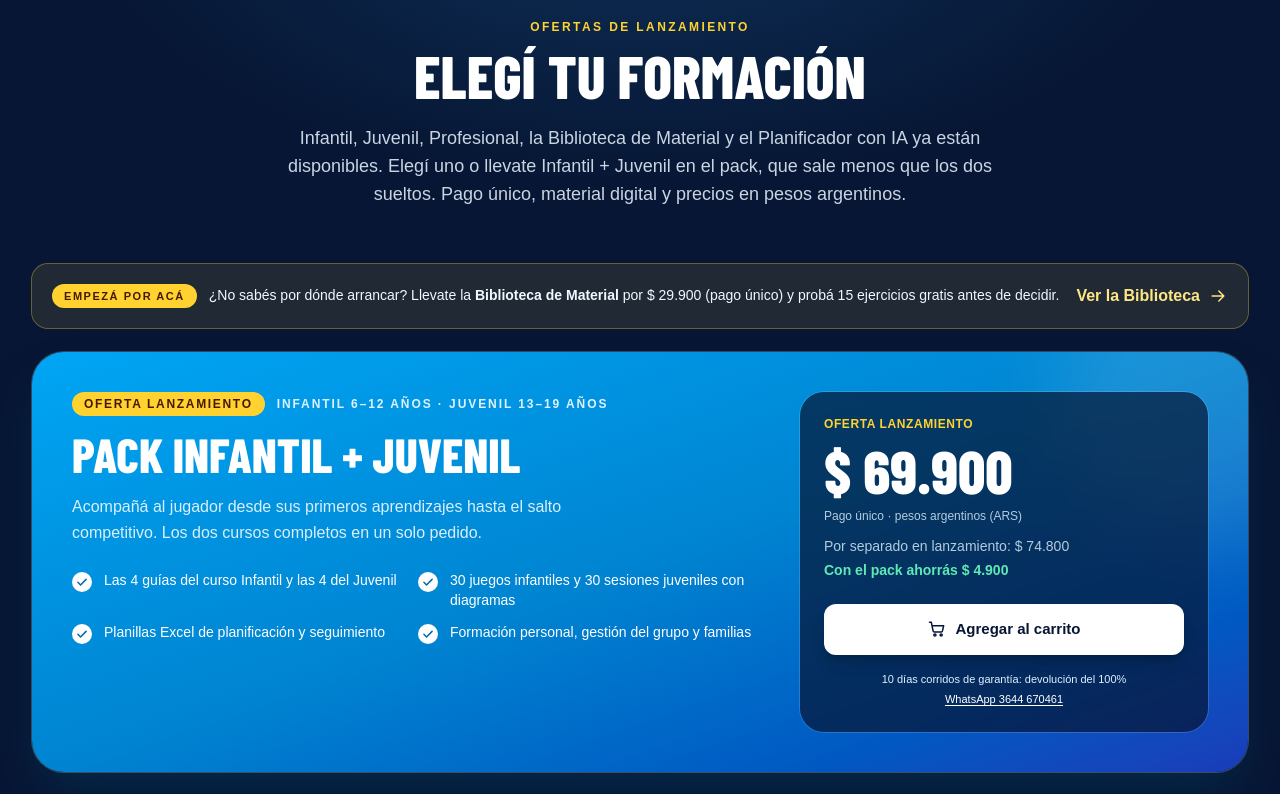
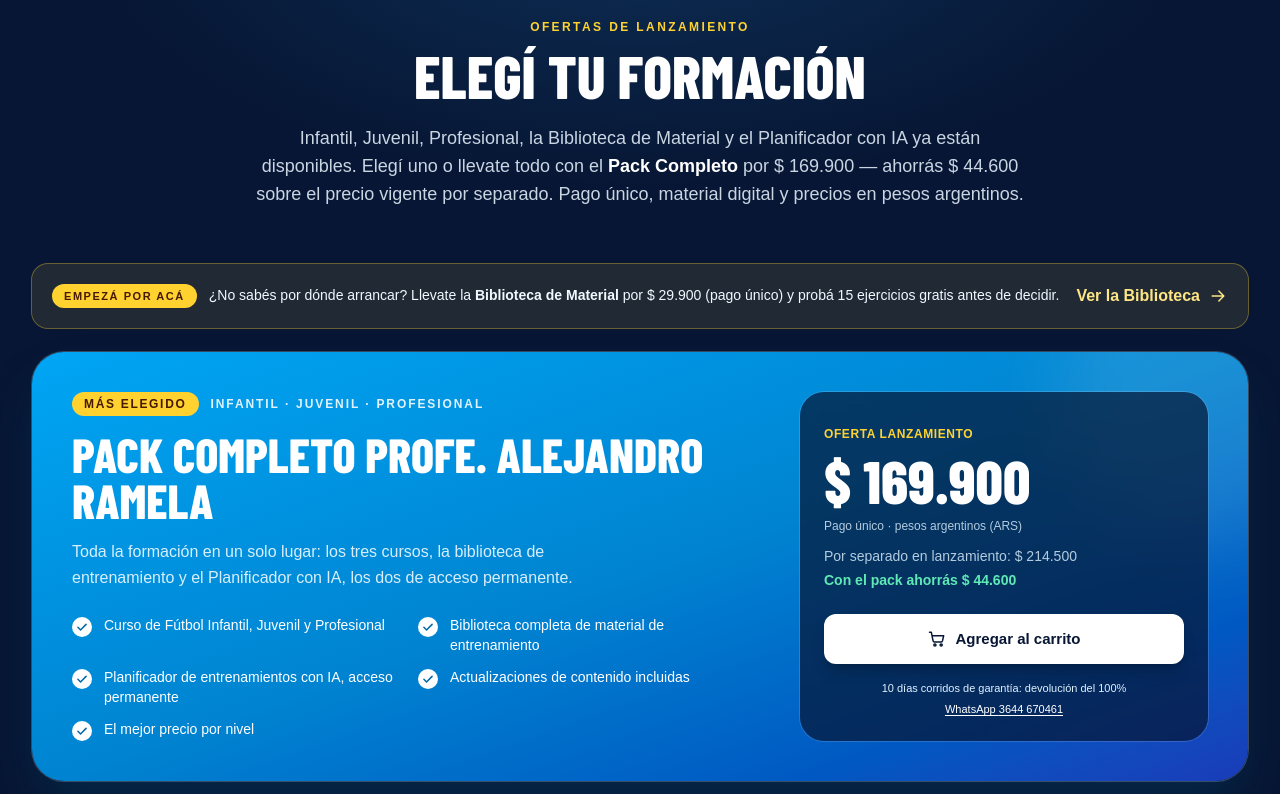
Before and after one commit to Alejaque/Web-Profe.-Ramela, a Next.js app: page / in a window 1280 px wide. Shown: the part 2280-3074 px from the top of the page. Built offline with nearby package versions, Linux system fonts and the light colour scheme; a web font is replaced by a local one.

Commit message:
feat(portada): destacar el Pack Completo como tarjeta principal del lanzamiento
Co-authored-by: arena-agent <297053741+arena-agent@users.noreply.github.com>

```diff
--- a/src/components/sections/Catalog.tsx
+++ b/src/components/sections/Catalog.tsx
@@ -20,8 +20,13 @@ export function Catalog({ products }: { products: Product[] }) {
           <h2 className="mt-3 font-display text-5xl font-extrabold uppercase leading-[0.95] sm:text-6xl">Elegí tu formación</h2>
           <p className="mt-5 text-lg text-slate-300">
             Infantil, Juvenil, Profesional, la Biblioteca de Material y el Planificador con IA ya
-            están disponibles. Elegí uno o llevate Infantil + Juvenil en el pack, que sale menos que
-            los dos sueltos. Pago único, material digital y precios en pesos argentinos.
+            están disponibles. Elegí uno o llevate todo con el <strong className="text-white">Pack Completo</strong> por{" "}
+            {formatARS(available.find((p) => p.slug === "pack-completo")?.priceArs ?? 169900)} — ahorrás{" "}
+            {formatARS(
+              (available.find((p) => p.slug === "pack-completo")?.includesSlugs.reduce((sum, slug) => sum + (available.find((x) => x.slug === slug)?.priceArs ?? 0), 0) ?? 214500) -
+                (available.find((p) => p.slug === "pack-completo")?.priceArs ?? 169900),
+            )}{" "}
+            sobre el precio vigente por separado. Pago único, material digital y precios en pesos argentinos.
           </p>
         </div>
         {products.length === 0 ? (
--- a/src/components/sections/Faq.tsx
+++ b/src/components/sections/Faq.tsx
@@ -16,7 +16,7 @@ const faqs = [
   },
   {
     q: "¿Puedo comprar sólo un curso o conviene el pack?",
-    a: "Comprás lo que quieras por separado: Infantil, Juvenil, Profesional, la Biblioteca de Material de Entrenamiento o el Planificador con IA. Cada uno se paga una sola vez y es tuyo para siempre. Si querés Infantil y Juvenil, el Pack te sale $4.900 menos que comprarlos sueltos. El Pack Completo, que va a reunir todo en un solo precio, todavía está en preparación.",
+    a: "Comprás lo que quieras por separado: Infantil, Juvenil, Profesional, la Biblioteca de Material de Entrenamiento o el Planificador con IA. Cada uno se paga una sola vez y es tuyo para siempre. Si querés Infantil y Juvenil, el Pack te sale $4.900 menos que comprarlos sueltos. Y si querés todo — los tres cursos, la Biblioteca y el Planificador con IA — el Pack Completo te deja $44.600 de ahorro sobre el precio vigente por separado.",
   },
   {
     q: "¿Tengo un beneficio si ya compré el Infantil?",
--- a/src/lib/catalog-seed.ts
+++ b/src/lib/catalog-seed.ts
@@ -36,8 +36,8 @@ export const SEED_PRODUCTS: SeedProduct[] = [
     priceArs: 69900,
     compareAtPriceArs: null,
     badge: "Oferta lanzamiento",
-    featured: true,
-    sortOrder: 0,
+    featured: false,
+    sortOrder: 1,
   },
 
   {
@@ -64,8 +64,8 @@ export const SEED_PRODUCTS: SeedProduct[] = [
     priceArs: 169900,
     compareAtPriceArs: null,
     badge: "Más elegido",
-    featured: false,
-    sortOrder: 10,
+    featured: true,
+    sortOrder: 0,
   },
   {
     slug: "curso-infantil",
```
Also changed, not shown: 3 other files (tests, documents, lock files or other folders).
